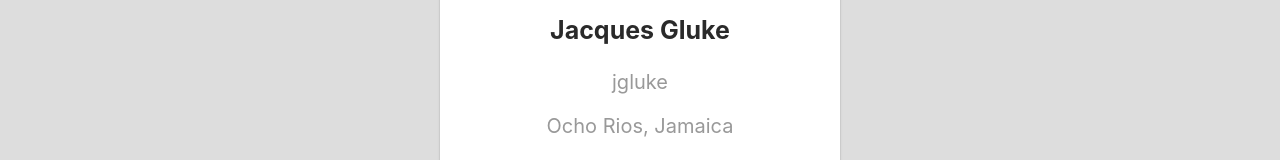
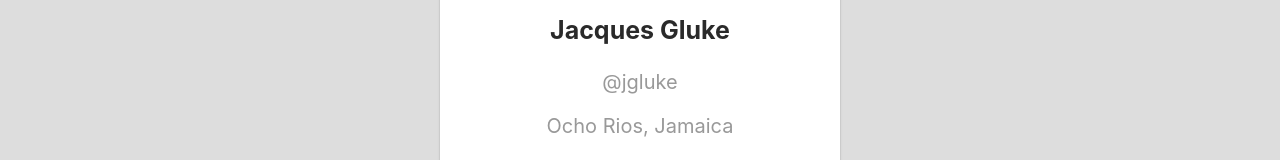
Before and after one commit to jennmala/goit-react-hw-01-components, a React (Create React App) app: page / in a window 1280 px wide. Shown: the part 180-340 px from the top of the page. Built offline with nearby package versions, Linux system fonts and the light colour scheme.

Commit message:
1st task fix

```diff
--- a/src/components/Profile/Profile.jsx
+++ b/src/components/Profile/Profile.jsx
@@ -18,7 +18,7 @@ export const Profile = ({ username, tag, location, avatar, stats }) => {
       <Description>
         <Avatar src={avatar} alt="User avatar" />
         <Name>{username}</Name>
-        <Tag>{tag}</Tag>
+        <Tag>@{tag}</Tag>
         <Location>{location}</Location>
       </Description>
 
```
Also changed, not shown: 1 other file (tests, documents, lock files or other folders).
